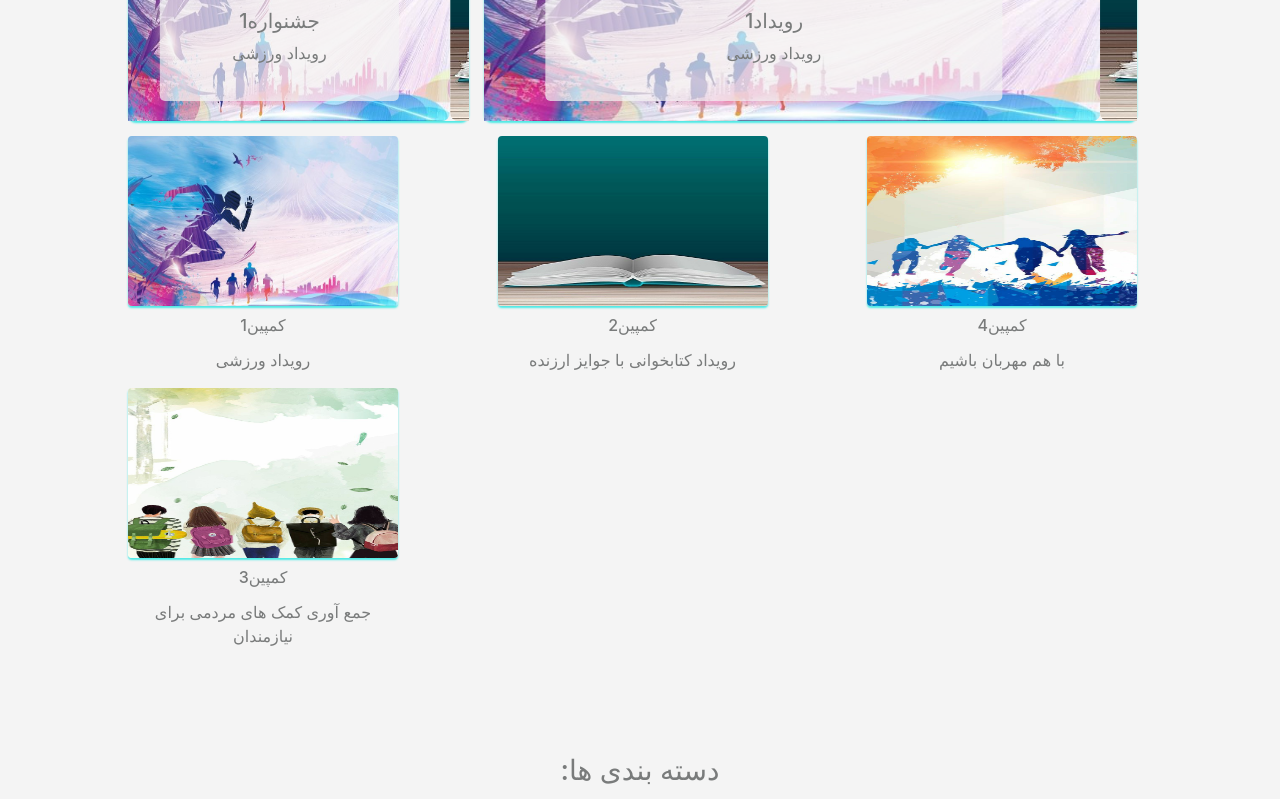
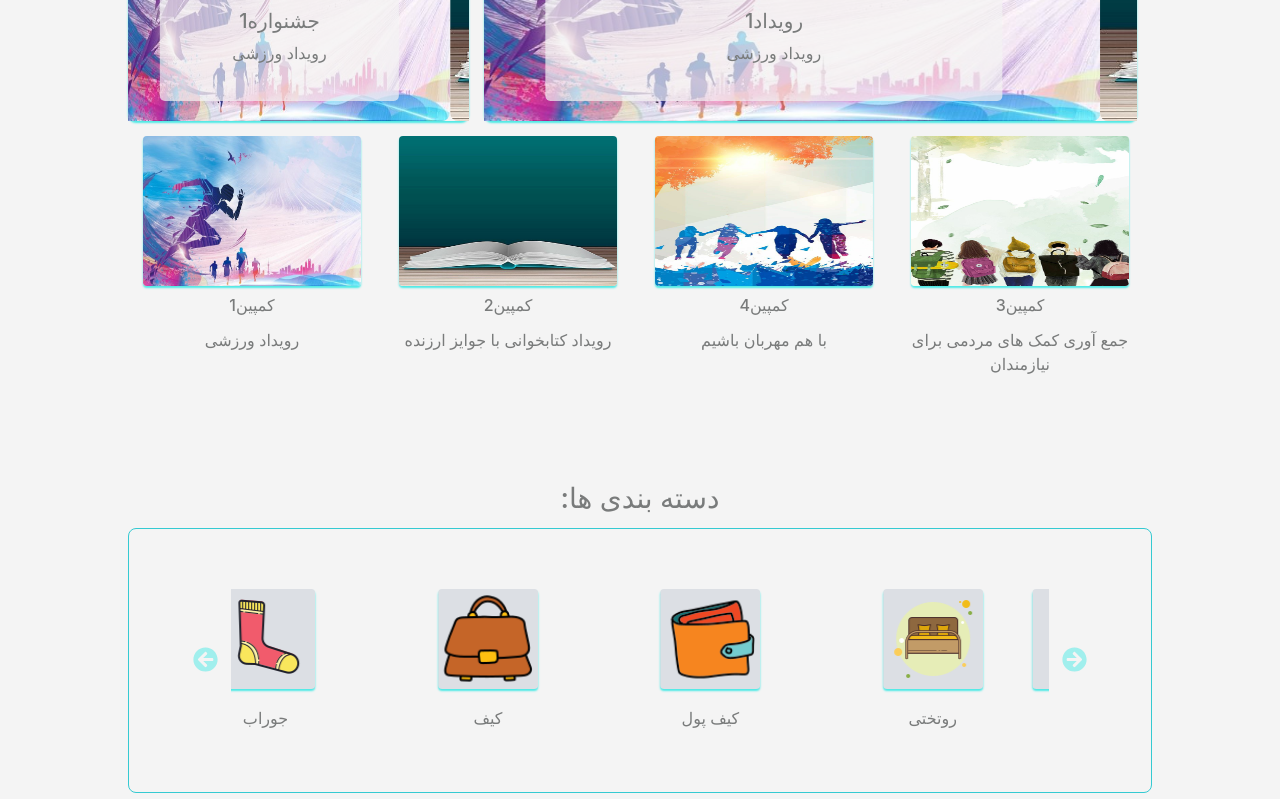
Before and after one commit to faezekeshmiri/internship-angular-project, an Angular app in the folder online-shop/: page /home in a window 1280 px wide. Shown: the part 560-1359 px from the top of the page. Built offline with nearby package versions, Linux system fonts and the light colour scheme.

Commit message:
Create shopping-cart component. Closes #15

```diff
--- a/online-shop/src/app/app.module.ts
+++ b/online-shop/src/app/app.module.ts
@@ -17,6 +17,7 @@ import { AboutComponent } from './about/about.component';
 import { ContactComponent } from './contact/contact.component';
 import { CategoryProductsComponent } from './category-products/category-products.component';
 import { ProductDetailComponent } from './product-detail/product-detail.component';
+import { ShoppingCartComponent } from './shopping-cart/shopping-cart.component';
 
 @NgModule({
   declarations: [
@@ -32,7 +33,8 @@ import { ProductDetailComponent } from './product-detail/product-detail.componen
       AboutComponent,
       ContactComponent,
       CategoryProductsComponent,
-      ProductDetailComponent
+      ProductDetailComponent,
+      ShoppingCartComponent
    ],
   imports: [
     BrowserModule,
--- a/online-shop/src/app/categories/categories.component.html
+++ b/online-shop/src/app/categories/categories.component.html
@@ -18,7 +18,7 @@
         <div class="d-flex flex-wrap justify-content-between ">
           <div *ngFor="let cat of items | slice:(i*pageLen):(i+1)*pageLen; let j = index;" class="margin text-center category">
 
-            <a class="cat-link" href="#">
+            <a class="cat-link" routerLink="/{{type}}/{{cat.id}}">
               <img src={{cat.image}} class="rounded cat-img">
               <h6 class="cat-title">{{cat.name}}</h6>
             </a>
--- a/online-shop/src/app/categories/categories.component.ts
+++ b/online-shop/src/app/categories/categories.component.ts
@@ -14,6 +14,7 @@ export class CategoriesComponent implements OnInit {
   @Input() carID: string;
   items;
   @Input() temp;
+  @Input() type;
   @Input() title: string; // decorate the property with @Input()
   pages: number ;
   pageLen = 4;
--- a/online-shop/src/app/events/events.component.css
+++ b/online-shop/src/app/events/events.component.css
@@ -16,8 +16,8 @@ section{
     border-radius: 5px;
 }
 .camp-img{
-    width: 270px;
-    height: 170px;
+    width: 100%;
+    height: 150px;
     box-shadow: 0px 2px 2px  #4DE9E5 ;
 }
 .events{
@@ -29,7 +29,8 @@ section{
     padding-left: 0px;
 }
 .campaign{
-    width: min-content;
+    min-width: 150px;
+    max-width: 300px;
 }
 .caption{
     color: #797b7b;
--- a/online-shop/src/app/events/events.component.html
+++ b/online-shop/src/app/events/events.component.html
@@ -43,20 +43,15 @@
             </div>
           </div>
         </div>
-        <div class="row">
-          <div class="col campaigns">
-            <div class="d-flex flex-wrap justify-content-between ">
-                <div *ngFor="let camp of campaigns " class="margin text-center campaign">
-                    <a class="link" href="#">
-                        <img src={{camp.image}} class="rounded camp-img">
-                        <h6 class="title">{{camp.title}}</h6>
-                        <p class="caption">{{camp.caption}}</p>
-                      </a>
-                </div>
-            </div>
 
+        <div class="row d-flex flex-wrap justify-content-center campaigns">
+          <div class="col mr-2 text-center campaign" *ngFor="let camp of campaigns; let i = index;">
+            <a class="link" href="#">
+              <img src={{camp.image}} class="rounded camp-img">
+              <h6 class="title">{{camp.title}}</h6>
+              <p class="caption">{{camp.caption}}</p>
+            </a>
           </div>
-
         </div>
       </div>
 </section>
--- a/online-shop/src/app/home/home.component.html
+++ b/online-shop/src/app/home/home.component.html
@@ -1,3 +1,3 @@
 <app-events></app-events>
-<app-categories [title]="title1" [temp]="getCategories()"[carID]="carId1" ></app-categories>
-<app-categories [title]="title2" [temp]="getNewProducts()" [carID]="carId2" ></app-categories>
+<app-categories [title]="title1" [temp]="getCategories()"[carID]="carId1" [type]="type1" ></app-categories>
+<app-categories [title]="title2" [temp]="getNewProducts()" [carID]="carId2" [type]="type2"></app-categories>
--- a/online-shop/src/app/home/home.component.ts
+++ b/online-shop/src/app/home/home.component.ts
@@ -15,6 +15,8 @@ export class HomeComponent implements OnInit {
   title2 = 'تازه ها';
   carId1 = 'car1';
   carId2 = 'car2';
+  type1 = 'category';
+  type2 = 'product';
   constructor(private categoryService: CategoryService , private productService: ProductService) { }
 
   ngOnInit() {
--- a/online-shop/src/app/products/products.component.html
+++ b/online-shop/src/app/products/products.component.html
@@ -1,7 +1,7 @@
 <section>
   <div  *ngFor="let cat of categorie">
     <div *ngIf="notEmpty(getCatProducts(cat.id))">
-      <app-categories [title] = "cat.name" [temp] = "getCatProducts(cat.id)" [carID] = "cat.name"></app-categories>
+      <app-categories [title] = "cat.name" [temp] = "getCatProducts(cat.id)" [carID] = "cat.name" [type] = "type"></app-categories>
       <a routerLink="/category/{{cat.id}}">
         <button class="my-active-btn more">بیشتر</button>
       </a>
--- a/online-shop/src/app/products/products.component.ts
+++ b/online-shop/src/app/products/products.component.ts
@@ -13,6 +13,7 @@ import { Product } from '../product';
 export class ProductsComponent implements OnInit {
   categorie: Category[];
   temp: Product[];
+  type = 'product';
   constructor(private categoryService: CategoryService, private productService: ProductService ) { }
 
   ngOnInit() {
--- /dev/null
+++ b/online-shop/src/app/shopping-cart/shopping-cart.component.html
@@ -0,0 +1,3 @@
+<p>
+  shopping-cart works!
+</p>
--- /dev/null
+++ b/online-shop/src/app/shopping-cart/shopping-cart.component.ts
@@ -0,0 +1,15 @@
+import { Component, OnInit } from '@angular/core';
+
+@Component({
+  selector: 'app-shopping-cart',
+  templateUrl: './shopping-cart.component.html',
+  styleUrls: ['./shopping-cart.component.css']
+})
+export class ShoppingCartComponent implements OnInit {
+
+  constructor() { }
+
+  ngOnInit() {
+  }
+
+}
```
Also changed, not shown: online-shop/src/app/shopping-cart/shopping-cart.component.css (added), 1 other file (tests, documents, lock files or other folders).
